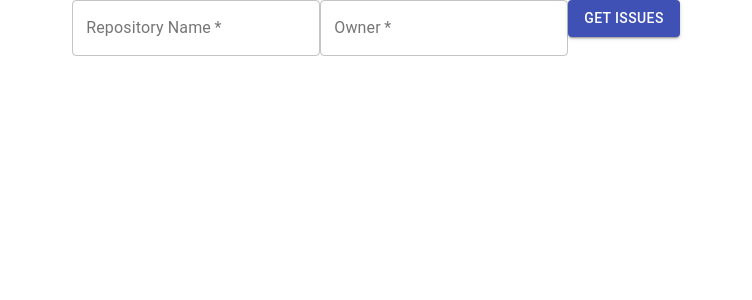
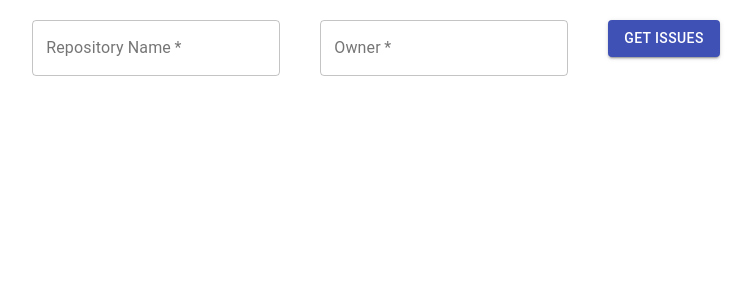
Before and after one commit to Alapan/Github_Issues_Frontend, a React (Create React App) app: page / in a window 1280 px wide. Shown: the top 300 px of the page, without its empty margins (264-1016 px from the left). Built offline with nearby package versions, Linux system fonts and the light colour scheme.

Commit message:
Apply styles

```diff
--- a/src/App.tsx
+++ b/src/App.tsx
@@ -5,7 +5,17 @@ import ItemsPerPageSelector from "./ItemsPerPageSelector";
 import PaginatedGrid from "./PaginatedGrid";
 import {StateContext} from "./state";
 import TextField from '@material-ui/core/TextField';
+import {makeStyles} from "@material-ui/core/styles";
 import './App.css';
+
+const useStyles = makeStyles({
+  input: {
+    margin: '20px'
+  },
+  labelRoot: {
+    padding: '20px'
+  }
+});
 
 const App: React.FC = () => {
 
@@ -14,6 +24,7 @@ const App: React.FC = () => {
   const [perPage, setPerPage] = useState(30);
   const { state, dispatch } = useContext(StateContext);
   const { owner, repo } = state;
+  const classes = useStyles()
 
   const getIssueCount = (per_page: number): void => {
     fetch(`http://localhost:8000/issues/${owner}/${repo}/count`)
@@ -51,6 +62,10 @@ const App: React.FC = () => {
           variant='outlined'
           onChange={(e) => dispatch({ type: 'repo', value: e.target.value})}
           value={repo}
+          InputProps={{ className: classes.input }}
+          InputLabelProps={{classes: {
+            root: classes.labelRoot
+          }}}
         />
         <TextField
           required id='owner'
@@ -58,11 +73,16 @@ const App: React.FC = () => {
           variant='outlined'
           onChange={(e) => dispatch({ type: 'owner', value: e.target.value})}
           value={owner}
+          InputProps={{ className: classes.input }}
+          InputLabelProps={{classes: {
+            root: classes.labelRoot
+          }}}
         />
         <Button
           variant='contained'
           color='primary'
           onClick={() => getIssues()}
+          className={classes.input}
         >Get issues</Button>
       </form>
       <ItemsPerPageSelector
--- a/src/IssueEvents.tsx
+++ b/src/IssueEvents.tsx
@@ -27,8 +27,8 @@ const StyledTableRow = withStyles((theme) => ({
 }))(TableRow);
 
 const useStyles = makeStyles({
-  table: {
-    minWidth: 800
+  root: {
+    margin: '20px 40px 10px 40px'
   }
 });
 
@@ -64,8 +64,9 @@ const IssueEvents: React.FC<IssueEventsProps> = (props: IssueEventsProps) => {
   }, []);
 
   return (
+    <div className={classes.root}>
     <TableContainer component={Paper}>
-      <Table className={classes.table}>
+      <Table>
         <TableHead>
           <TableRow>
             <StyledTableCell>ID</StyledTableCell>
@@ -90,6 +91,7 @@ const IssueEvents: React.FC<IssueEventsProps> = (props: IssueEventsProps) => {
         </TableBody>
       </Table>
     </TableContainer>
+    </div>
   );
 }
 
--- a/src/IssueTable.tsx
+++ b/src/IssueTable.tsx
@@ -28,8 +28,8 @@ const StyledTableRow = withStyles((theme) => ({
 }))(TableRow);
 
 const useStyles = makeStyles({
-  table: {
-    minWidth: 800
+  root: {
+    margin: '40px'
   }
 });
 
@@ -56,8 +56,9 @@ const IssueTable: React.FC<IssueTableProps> = (props: IssueTableProps) => {
     return null;
   }
   return (
+    <div className={classes.root}>
       <TableContainer component={Paper}>
-      <Table className={classes.table}>
+        <Table>
           <TableHead>
             <TableRow>
               <StyledTableCell>Number</StyledTableCell>
@@ -79,12 +80,12 @@ const IssueTable: React.FC<IssueTableProps> = (props: IssueTableProps) => {
                   {new Date(issue.created_at).toLocaleDateString()}
                 </StyledTableCell>
                 <StyledTableCell>{issue.state}</StyledTableCell>
-              <StyledTableCell>{issue.milestone}</StyledTableCell>
               </StyledTableRow>
             ))}
           </TableBody>
         </Table>
       </TableContainer>
+    </div>
   )
 };
 
--- a/src/PaginatedGrid.tsx
+++ b/src/PaginatedGrid.tsx
@@ -11,9 +11,12 @@ interface PaginatedGridProps {
 const useStyles = makeStyles((theme) => ({
   root: {
     '& > *': {
-      marginTop: theme.spacing(2),
-    },
+      margin: theme.spacing(2),
+    }
   },
+  ul: {
+    justifyContent: 'center'
+  }
 }));
 
 const PaginatedGrid: React.FC<PaginatedGridProps> = (props: PaginatedGridProps) => {
@@ -24,13 +27,12 @@ const PaginatedGrid: React.FC<PaginatedGridProps> = (props: PaginatedGridProps)
   }
 
   return (
-    <div className={classes.root}>
-      <Pagination
-        count={props.total}
-        onChange={(e, value) => props.getIssues(value, props.per_page)}
-        size='large'
-      />
-    </div>
+    <Pagination
+      count={props.total}
+      onChange={(e, value) => props.getIssues(value, props.per_page)}
+      size='large'
+      classes={{ root: classes.root, ul: classes.ul }}
+    />
   );
 };
 
```
Lines whose indentation alone changed are shown as unchanged.
